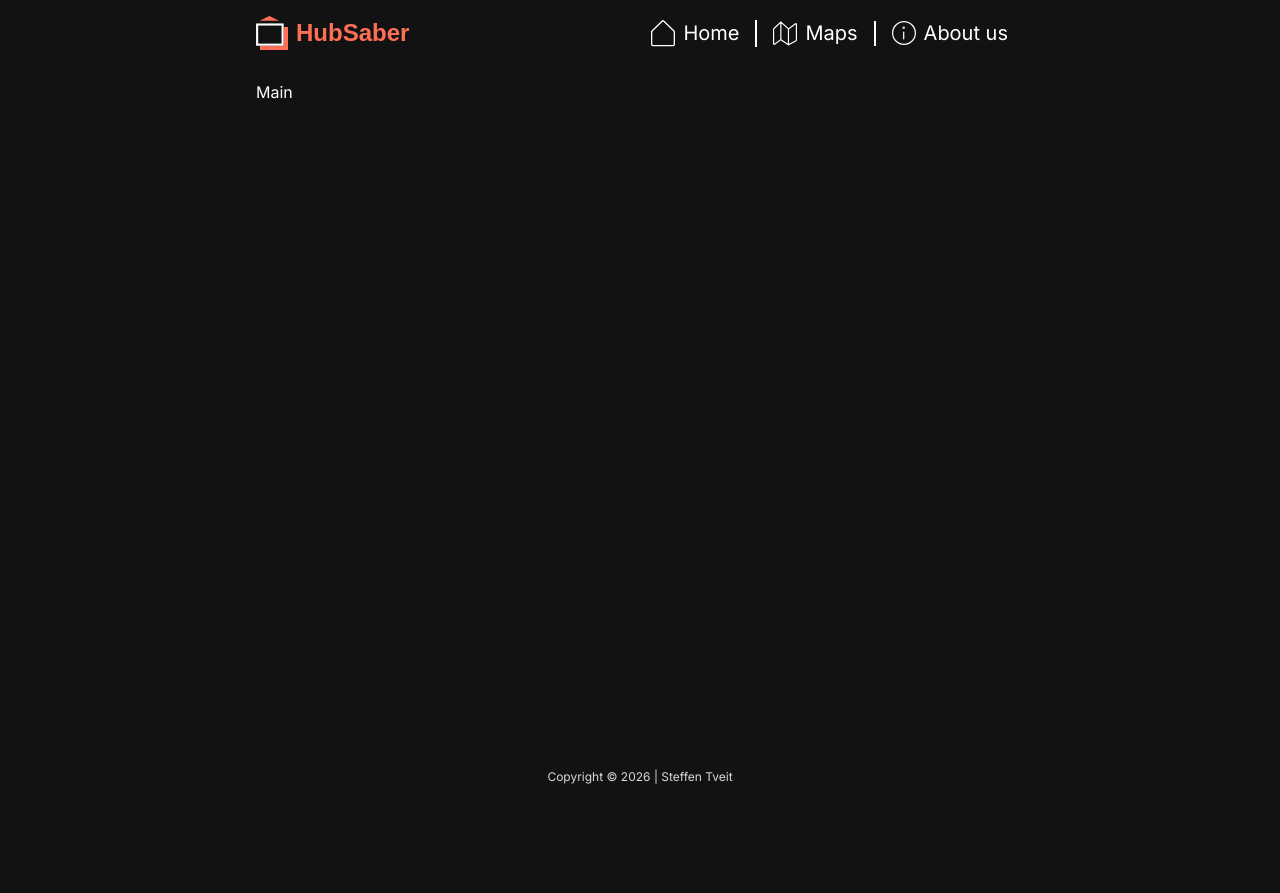
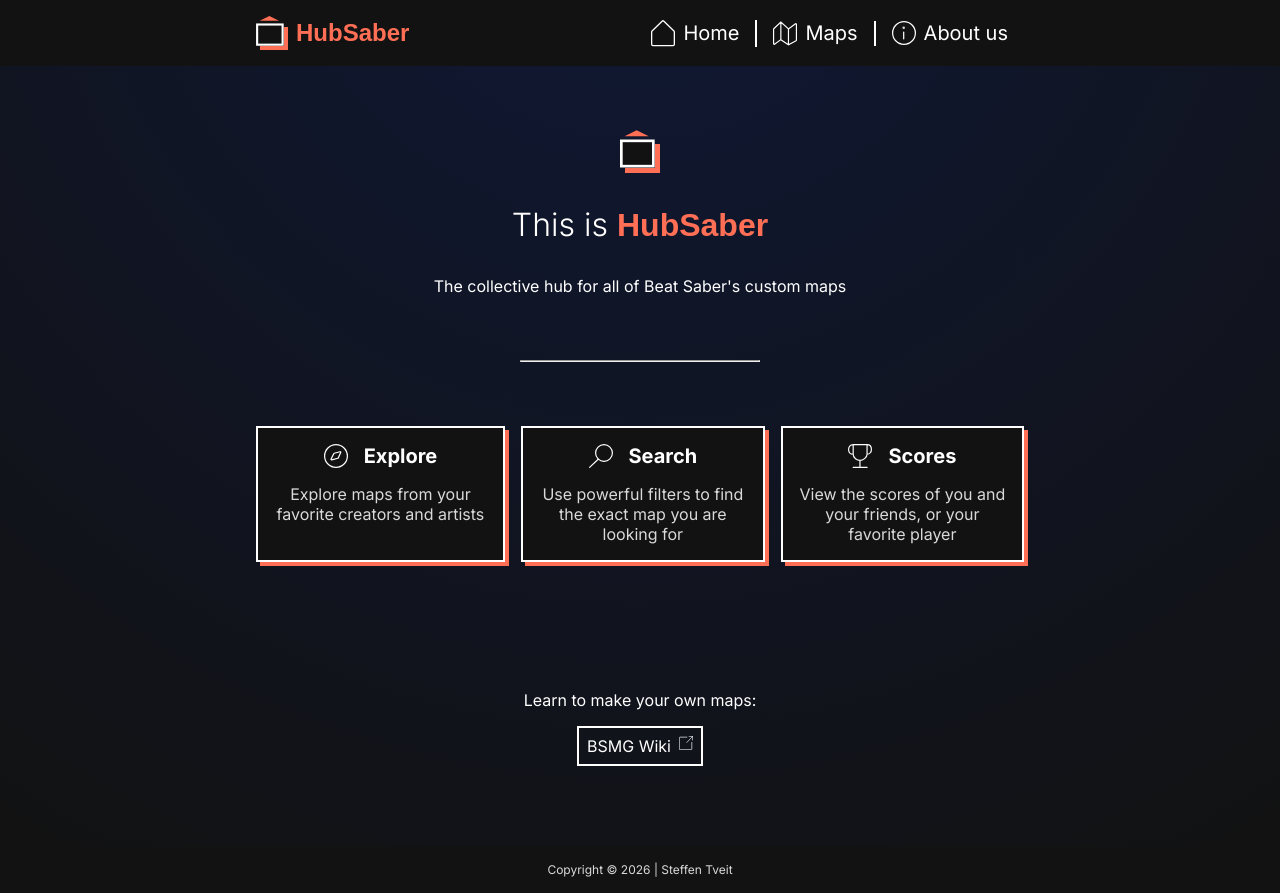
Before and after one commit to StoffenToffen/HubSaber, a Next.js app: page / in a window 1280 px wide. Before the commit the page ends 800 px from the top, so only its background shows below. Built offline with nearby package versions, Linux system fonts and the light colour scheme; a web font is replaced by a local one.

Commit message:
feat: Added content and styling to home page

```diff
--- a/app/globals.css
+++ b/app/globals.css
@@ -6,7 +6,7 @@
 
 :root {
   --color-bg: #121212;
-  --color-bg-gradient: #293f81;
+  --color-bg-gradient: #0f1836;
   --color-bg-light: #222222;
   --color-accent: #ff6f55;
   --color-text-dark: #d9d9d9;
@@ -37,12 +37,20 @@ body {
 
 main {
   flex: 1;
+  background: radial-gradient(
+    circle,
+    var(--color-bg-gradient),
+    var(--color-bg)
+  );
+  background-size: 100% calc(100% + 150vh);
+  background-position: 0 -150vh;
+  background-repeat: no-repeat;
 }
 
 main,
 header,
 footer {
-  background-color: var(--foreground);
+  background-color: var(--color-bg);
   display: grid;
   grid-template-columns: minmax(0, 1fr) minmax(0, 800px) minmax(0, 1fr);
 }
@@ -58,6 +66,8 @@ button {
   cursor: pointer;
 }
 
+/* Reusable */
+
 .container {
   grid-column: 2;
   padding: 1rem;
@@ -66,6 +76,14 @@ button {
 .heading {
   font-family: var(--font-expletus);
   font-weight: 600;
+}
+
+.text--red {
+  color: var(--color-accent);
+}
+
+.text--grey {
+  color: var(--color-text-dark);
 }
 
 .hidden {
@@ -137,11 +155,11 @@ button {
   background-color: var(--color-bg);
   position: absolute;
   inset: 0;
-  border: 2px solid white;
+  border: var(--border);
 }
 
 .mobile-nav__top {
-  border-bottom: 2px solid white;
+  border-bottom: var(--border);
   display: flex;
   justify-content: end;
   padding: 1rem;
--- /dev/null
+++ b/app/page.module.css
@@ -0,0 +1,64 @@
+.homeRow {
+  display: flex;
+  flex-direction: column;
+  align-items: center;
+  text-align: center;
+  padding-top: 2rem;
+}
+
+.homeTitle {
+  font-size: 2rem;
+  font-weight: 300;
+  padding-block: 2rem;
+}
+
+.divider {
+  width: 15rem;
+  margin-top: 4rem;
+}
+
+.cards {
+  display: grid;
+  gap: 1rem;
+  margin-block: 4rem;
+}
+
+@media screen and (min-width: 800px) {
+  .cards {
+    grid-auto-flow: column;
+  }
+}
+
+.card {
+  background-color: var(--color-bg);
+  border: var(--border);
+  box-shadow: var(--shadow);
+  padding: 1rem;
+}
+
+.cardTitle {
+  display: flex;
+  justify-content: center;
+  align-items: center;
+  gap: 1rem;
+  padding-bottom: 1rem;
+  font-size: 1.25rem;
+}
+
+.homeLearn {
+  composes: homeRow;
+  padding-block: 4rem;
+}
+
+.homeLink {
+  display: flex;
+  gap: 0.5rem;
+  margin-top: 1rem;
+  padding: 0.5rem;
+  border: var(--border);
+  transition: 0.1s;
+
+  &:hover {
+    box-shadow: var(--shadow);
+  }
+}
--- a/app/page.tsx
+++ b/app/page.tsx
@@ -1,9 +1,74 @@
+import compassIcon from "@/public/compass.svg";
+import externalLinkIcon from "@/public/external-link.svg";
+import logo from "@/public/logo.svg";
+import searchIcon from "@/public/search.svg";
+import trophyIcon from "@/public/trophy.svg";
+import Image from "next/image";
 import styles from "./page.module.css";
 
 export default function Home() {
   return (
-    <div className="container">
-      Main
+    <div className={`container ${styles.homeRow}`}>
+      <section className={styles.homeRow}>
+        <Image src={logo} alt="HubSaber" width={40} />
+
+        <h1 className={styles.homeTitle}>
+          This is <strong className="heading text--red">HubSaber</strong>
+        </h1>
+
+        <span>The collective hub for all of Beat Saber's custom maps</span>
+      </section>
+
+      <hr className={styles.divider} />
+
+      <section className={styles.cards}>
+        <div className={styles.card}>
+          <h2 className={styles.cardTitle}>
+            <Image src={compassIcon} alt="" width={24} />
+            Explore
+          </h2>
+
+          <span className="text--grey">
+            Explore maps from your favorite creators and artists
+          </span>
+        </div>
+
+        <div className={styles.card}>
+          <h2 className={styles.cardTitle}>
+            <Image src={searchIcon} alt="" width={24} />
+            Search
+          </h2>
+
+          <span className="text--grey">
+            Use powerful filters to find the exact map you are looking for
+          </span>
+        </div>
+
+        <div className={styles.card}>
+          <h2 className={styles.cardTitle}>
+            <Image src={trophyIcon} alt="" width={24} />
+            Scores
+          </h2>
+
+          <span className="text--grey">
+            View the scores of you and your friends, or your favorite player
+          </span>
+        </div>
+      </section>
+
+      <section className={styles.homeLearn}>
+        <span>Learn to make your own maps:</span>
+
+        <a
+          href="https://bsmg.wiki/mapping/"
+          target="_blank"
+          rel="noopener noreferrer"
+          className={styles.homeLink}
+        >
+          BSMG Wiki
+          <Image src={externalLinkIcon} alt="external link" width={14} />
+        </a>
+      </section>
     </div>
   );
 }
```
